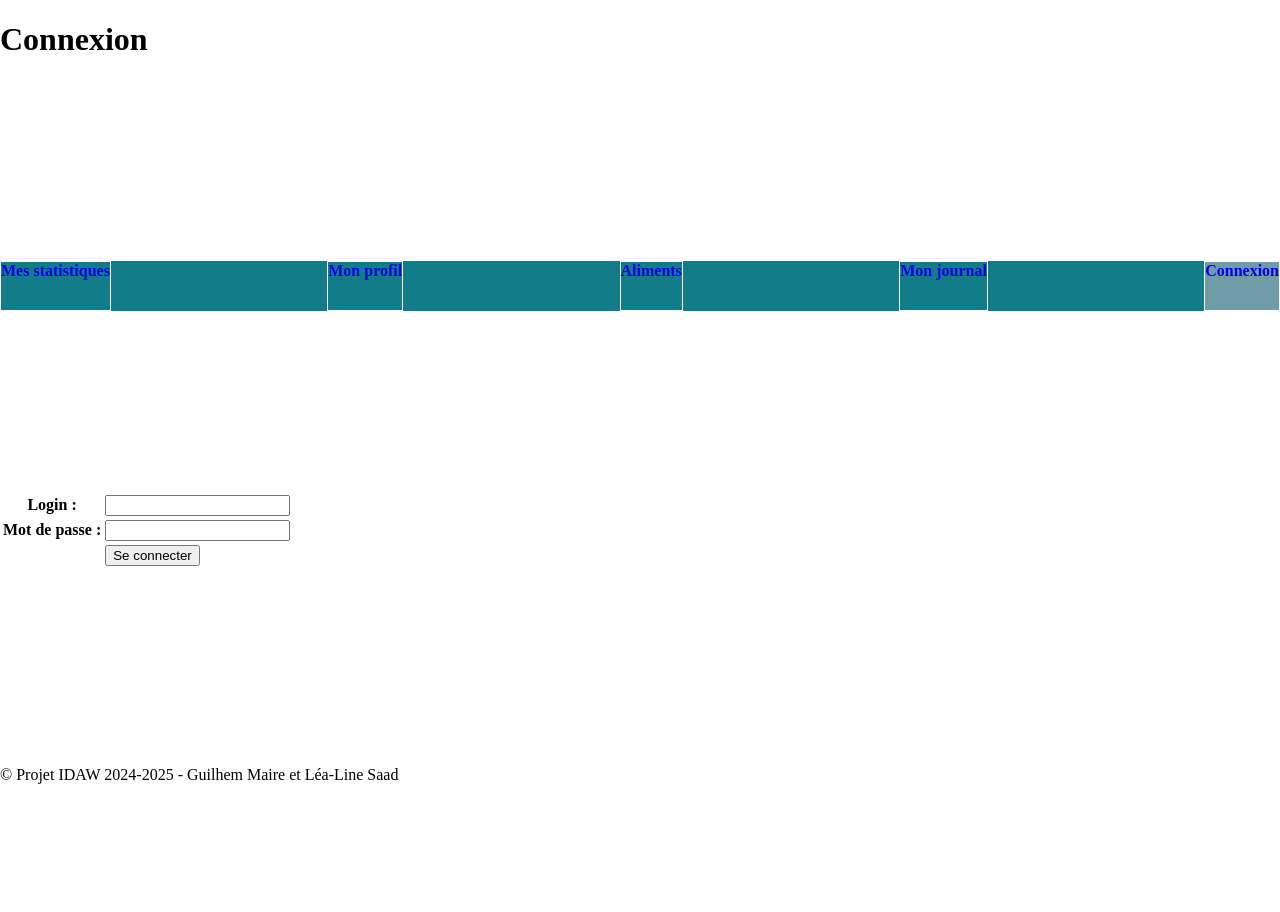
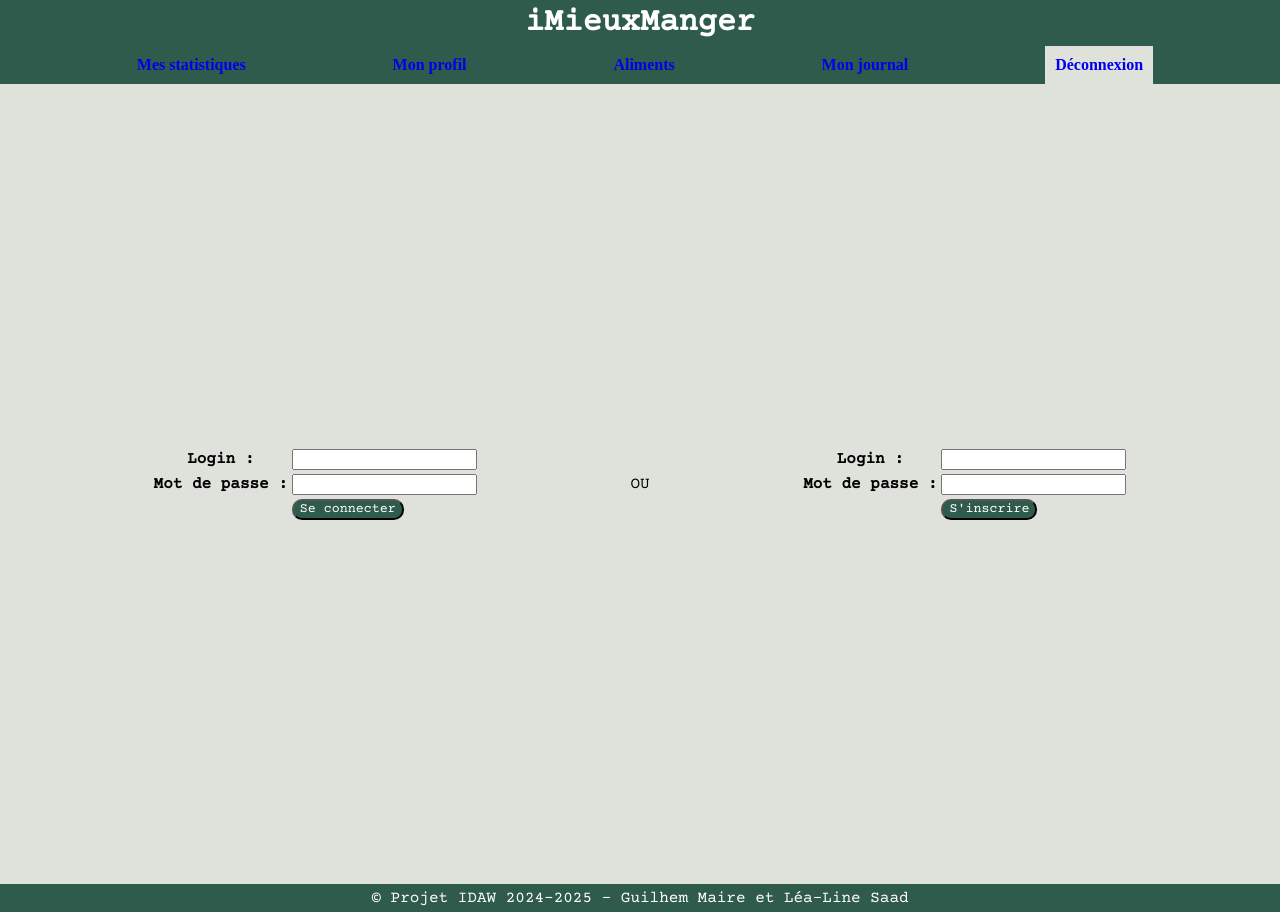
Before and after one commit to lealinehocine/Projet_MAIRE_SAAD, a PHP site: page /IDAW/index.php?page=login in a window 1280 px wide. Before the commit the page ends 784 px from the top, so only its background shows below. Run offline with PHP 8.4, Linux system fonts and the light colour scheme; some web fonts are replaced.

Commit message:
progression sur le CSS

```diff
--- a/application_manger_mieux/frontend/aliments.php
+++ b/application_manger_mieux/frontend/aliments.php
@@ -2,7 +2,7 @@
 CRUD + datatables (avec pagination car bcp d'aliments dans la base)-->
 
 
-
+<div class="contentAliments">
 <table id="tableAliments">
     <thead>
         <tr>
@@ -82,7 +82,7 @@ CRUD + datatables (avec pagination car bcp d'aliments dans la base)-->
     </div>
 
 </form>
-
+</div>
 
 <script>
 
@@ -145,5 +145,4 @@ function onFormSubmit() {
         }
 
 
-
 </script>
--- a/application_manger_mieux/frontend/css/style1.css
+++ b/application_manger_mieux/frontend/css/style1.css
@@ -1,54 +1,78 @@
-/* Barre de menu à corriger : centrer texte + disposition et taille des "cases" + couleurs et police */
-/* Disposition générale de la page à faire */
-
-/*ou alors utiliser un theme bootstrap?*/
-
 body{
     display: flex;
     flex-direction: column;
     margin: 0;
-    justify-content: space-between; /*Ne pas garder ça à terme*/
-    height: 100vh;
+    height: 100%;
+    background-color: #dfe2db;
+    font-family: 'Courier Prime', monospace;
     }
+
+.footer, .header{
+    background-color: #2f5b4c;
+    color: white;
+    text-align: center;
+    margin: 0;
+    padding:5px 0;
+}
+
+.contentLogin, .contentAliments, .contentProfil{
+    display:flex;
+    min-height: 100vh; /* Hauteur totale de la fenêtre */
+    justify-content: center;
+    align-items: center;
+}
+
+.contentLogin{
+    justify-content: space-evenly;
+}
+
+.contentAliments, .contentProfil{
+flex-direction: column;
+}
+
+
+.header, .menu, .footer {
+    flex-shrink: 0;
+}
 
 a{
     text-decoration: none;
     width: 100%;
     height: 100%;
-    padding: 15px 0;
+}
 
+a:visited {
+    color: inherit;
 }
 
 .menu ul{
     display: flex;
     list-style:none;
-    justify-content: space-between;
+    justify-content: space-evenly;
     margin: 0;
     padding: 0;
 }
 
 .menu li {
     display: flex;
-    margin: 0 ;
-    border: 1px solid #fff; /*Couleur à définir*/
-    align-items: center;
+    padding: 10px ;
 }
 
 .menu{
-    background-color: #137C8B; /*Couleur à définir*/
-    color: #344D59; /*Couleur à définir*/
+    background-color: #2f5b4c;
+    color: #dfe2db;
+    font-family: 'Ovo', serif;
     font-weight: 700;
 
 }
 
 .menu li:hover {
-    background-color: #B8CBD0; /*Couleur à définir*/
-    color: #344D59; /*Couleur à définir*/
-    border-color: #344D59; /*Couleur à définir*/
+    color: #ae515f;
 }
 
 #currentpage{
-    background-color: #709CA7; /*Couleur à définir*/
+    background-color:  #dfe2db;
+    color : black;
 }
 
 
@@ -74,3 +98,12 @@ a{
 .form-group input {
     width: 120px;
 }
+
+button, .bouton{
+    background-color: #2f5b4c;
+    color : white;
+    border-radius: 10px;
+    font-family: 'Courier Prime', monospace;
+    height: fit-content;
+    width: fit-content;
+}
--- a/application_manger_mieux/frontend/index.php
+++ b/application_manger_mieux/frontend/index.php
@@ -9,26 +9,7 @@
 ?>
 
 <?php
-    switch($currentPageId){
-        case "dashboard":
-            echo('<h1>Mes statistiques</h1>');
-            break;
-        case "profil":
-            echo('<h1>Mon profil</h1>');
-            break;
-        case "aliments":
-            echo('<h1>Aliments</h1>');
-            break;
-        case "journal":
-            echo('<h1>Mon journal</h1>');
-            break;
-        case "login":
-            echo('<h1>Connexion</h1>'); //doit se transformer en déconnexion quand on est connecté!
-            break;
-        default:
-            echo('<h1>iMieuxManger</h1>');
-            break;
-    }
+            echo('<h1 class="header">iMieuxManger</h1>');
 ?>
 
 <?php
--- a/application_manger_mieux/frontend/login.php
+++ b/application_manger_mieux/frontend/login.php
@@ -5,7 +5,7 @@ se déconnecter via un mécanisme de session. Bien évidemment, chaque utilisate
 journal. Par contre, la liste des aliments sera partagée. -->
 
 
-
+<div class="contentLogin">
 
 <form id="login_form" action="" method="POST">
 <!-- action à compléter fichier.php -->
@@ -20,9 +20,29 @@ journal. Par contre, la liste des aliments sera partagée. -->
         </tr>
         <tr>
             <th></th>
-            <td><input type="submit" value="Se connecter" /></td>
+            <td><input class="bouton" type="submit" value="Se connecter" /></td>
         </tr>
     </table>
 </form>
 
-<!-- login existant : géré par le back? ou faire 2 forms différents pour s inscrire. pour s inscrire besoin d autre chose que login et mot de passe -->
+<p>OU</p>
+
+<form id="subscription_form" action="" method="POST">
+<!-- action à compléter fichier.php -->
+    <table>
+        <tr>
+            <th>Login :</th>
+            <td><input type="text" name="login"></td>
+        </tr>
+        <tr>
+            <th>Mot de passe :</th>
+            <td><input type="password" name="password"></td>
+        </tr>
+        <tr>
+            <th></th>
+            <td><input class="bouton" type="submit" value="S'inscrire" /></td>
+        </tr>
+    </table>
+</form>
+
+</div>
--- a/application_manger_mieux/frontend/profil.php
+++ b/application_manger_mieux/frontend/profil.php
@@ -1,5 +1,5 @@
 <!-- Faire une autre option d affichage quand déconnecté -->
-<div class="content">
+<div class="contentProfil">
     <table>
             <tr>
                 <th>Login</th>
--- a/application_manger_mieux/frontend/template_footer.php
+++ b/application_manger_mieux/frontend/template_footer.php
@@ -1,4 +1,4 @@
 <!-- pourra etre retiré si inutile et gene le CSS -->
-<p>© Projet IDAW 2024-2025 - Guilhem Maire et Léa-Line Saad</p>
+<p class="footer">© Projet IDAW 2024-2025 - Guilhem Maire et Léa-Line Saad</p>
 </body>
 </html>
--- a/application_manger_mieux/frontend/template_header.php
+++ b/application_manger_mieux/frontend/template_header.php
@@ -3,6 +3,11 @@
 <head>
 <title>iMangerMieux Maire Saad</title>
 <link rel="stylesheet" href="./css/style1.css" type="text/css" media="screen" title="default" charset="utf-8" />
+<!-- Polices d'écriture -->
+<link href="https://fonts.googleapis.com/css2?family=Courier+Prime&display=swap" rel="stylesheet">
+<link href="https://fonts.googleapis.com/css2?family=Ovo&display=swap" rel="stylesheet">
+
+
 
 <!-- <link rel="stylesheet" href="../dataTables/datatables.css" />
     <script src="https://code.jquery.com/jquery-3.4.1.min.js" crossorigin="anonymous"></script>
--- a/application_manger_mieux/frontend/template_menu.php
+++ b/application_manger_mieux/frontend/template_menu.php
@@ -7,7 +7,7 @@
         'profil' => array( 'Mon profil' ),
         'aliments' => array('Aliments'),
         'journal' => array('Mon journal'),
-        'login'=> array('Connexion') //if connecté, logout --> Deconnexion, else login
+        'login'=> array('Déconnexion')
         );
 
         echo ("<nav class=\"menu\"><ul>");
```
